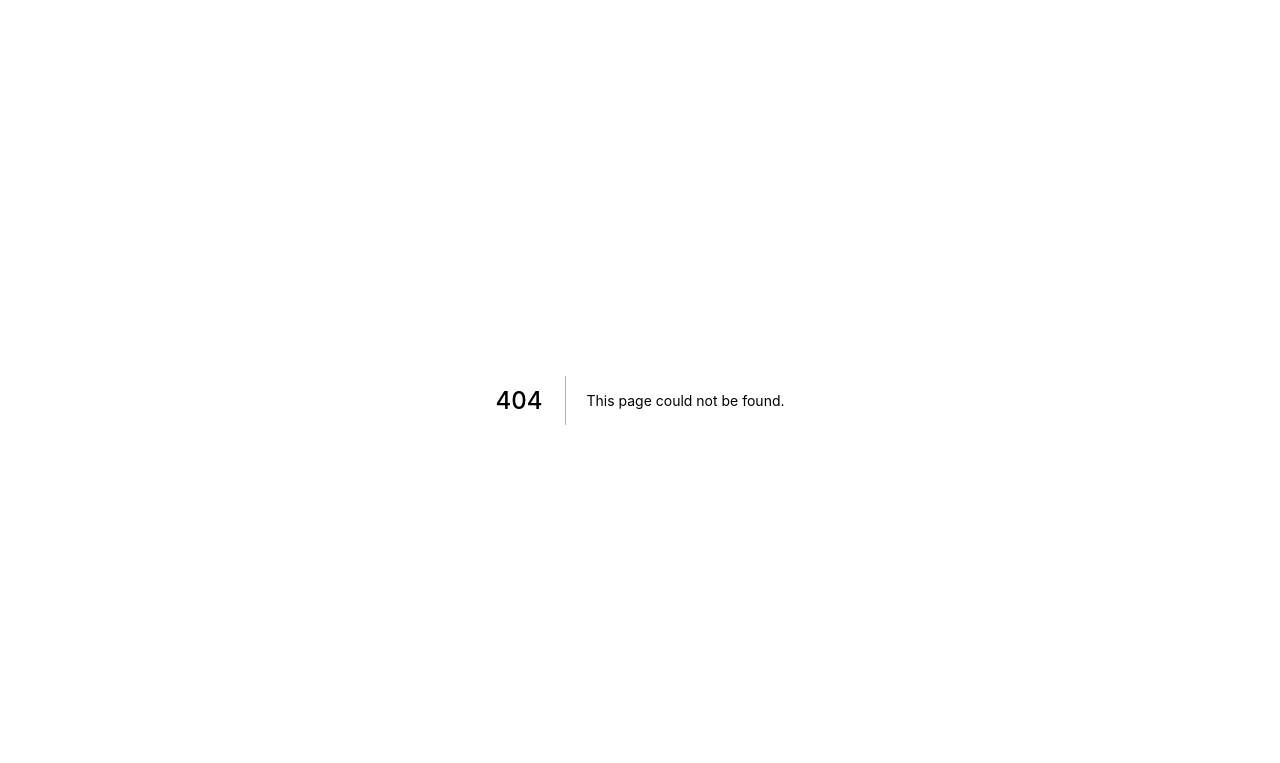
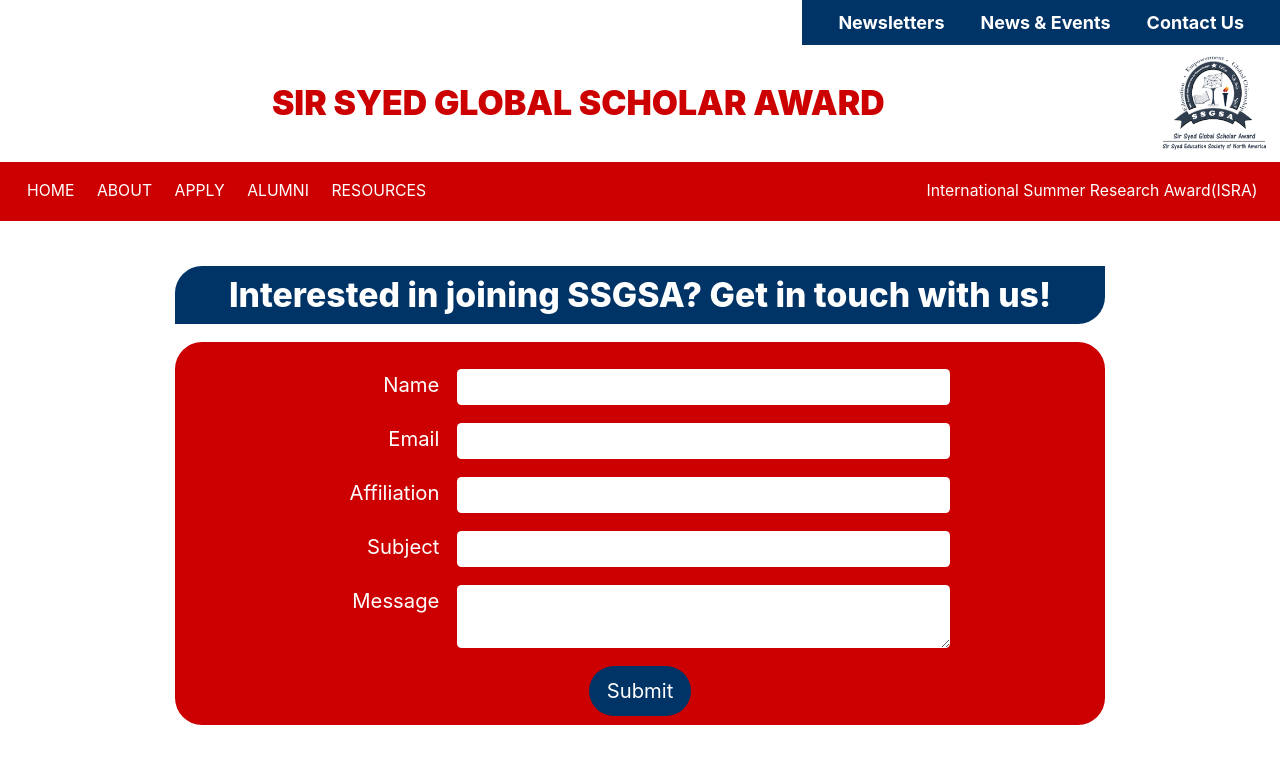
Before and after one commit to ssgsa-us/ssgsa.us, a Next.js app: page /contact in a window 1280 px wide. Before the commit this address had no page. Shown: the top 763 px of the page. Built offline with nearby package versions, Linux system fonts and the light colour scheme.

Commit message:
Add Contact Us page (#61)
* Add contact us page

* Send mail on submission of contact form

* Add email validation

```diff
--- a/components/Header.js
+++ b/components/Header.js
@@ -26,7 +26,7 @@
               News &amp; Events
             </a>
           </Link>
-          <Link href="/">
+          <Link href="/contactUs">
             <a className="px-1 sm:px-4">
               Contact Us
             </a>
--- a/next.config.js
+++ b/next.config.js
@@ -1,3 +1,10 @@
+require('dotenv').config()
+
 module.exports = {
+  env: {
+    EMAILJS_SERVICE_ID: process.env.EMAILJS_SERVICE_ID,
+    EMAILJS_TEMPLATE_ID: process.env.EMAILJS_TEMPLATE_ID,
+    EMAILJS_USER_ID: process.env.EMAILJS_USER_ID
+  },
   reactStrictMode: true,
 }
--- a/package.json
+++ b/package.json
@@ -9,6 +9,8 @@
     "lint": "next lint"
   },
   "dependencies": {
+    "dotenv": "^10.0.0",
+    "emailjs-com": "^3.2.0",
     "@fortawesome/fontawesome-svg-core": "^1.2.36",
     "@fortawesome/free-brands-svg-icons": "^5.15.4",
     "@fortawesome/free-solid-svg-icons": "^5.15.4",
--- /dev/null
+++ b/pages/contact.js
@@ -0,0 +1,148 @@
+import emailjs from 'emailjs-com';
+import { useState } from "react";
+import Footer from "../components/Footer";
+import Header from "../components/Header";
+import styles from "../styles/Home.module.css";
+
+export default function Home() {
+  const [name, setName] = useState("")
+  const [email, setEmail] = useState("")
+  const [affiliation, setAffiliation] = useState("")
+  const [subject, setSubject] = useState("")
+  const [message, setMessage] = useState("")
+  const [error, setError] = useState("")
+  const [success, setSuccess] = useState("")
+
+  const sendEmail = (e) => {
+    setError("")
+    setSuccess("")
+    e.preventDefault();
+
+    if (name && email && affiliation && subject && message) {
+      const regex = /^(([^<>()[\]\\.,;:\s@"]+(\.[^<>()[\]\\.,;:\s@"]+)*)|(".+"))@((\[[0-9]{1,3}\.[0-9]{1,3}\.[0-9]{1,3}\.[0-9]{1,3}\])|(([a-zA-Z\-0-9]+\.)+[a-zA-Z]{2,}))$/
+      if (regex.test(String(email).toLowerCase())) {
+        const templateParams = {
+          "name": name,
+          "email": email,
+          "affiliation": affiliation,
+          "subject": subject,
+          "message": message
+        }
+
+        emailjs
+          .send(
+            process.env.EMAILJS_SERVICE_ID,
+            process.env.EMAILJS_TEMPLATE_ID,
+            templateParams,
+            process.env.EMAILJS_USER_ID
+          )
+          .then(() => {
+            setSuccess("We have recieved your mail and will contact you as soon as possible.")
+          })
+          .catch(() => {
+            setError("Some Error Occured. Try Again!")
+          })
+      } else {
+        setError("Email should be valid.")
+      }
+    } else {
+      setError("All Fields Are Required.")
+    }
+  }
+
+  return (
+    <div className={styles.container}>
+      <Header />
+      <div className="mx-4 sm:mx-12 lg:mx-20 mt-10 flex justify-center">
+        <div>
+          <h1 className="mb-4 bg-blue-850 text-xl sm:text-2xl lg:text-3xl text-center text-white font-extrabold py-2 px-6 sm:px-12 rounded-tl-3xl rounded-br-3xl">
+            Interested in joining SSGSA? Get in touch with us!
+          </h1>
+
+          {error ? (
+            <div
+              className="bg-red-200 rounded-3xl p-2 pl-6 mb-2"
+            >
+              <p><span className='font-bold'>Error:</span> {error}</p>
+            </div>
+          ) : null}
+
+          {success ? (
+            <div
+              className="bg-green-600 rounded-3xl p-2 pl-6 mb-2"
+            >
+              <p className='text-white'><span className='font-bold'>Sent:</span> {success}</p>
+            </div>
+          ) : null}
+
+          <div
+            className="bg-red-850 rounded-3xl p-2"
+          >
+            <div>
+              <div className="grid grid-cols-7 gap-1 sm:gap-4 m-4">
+                <p className="col-span-2 sm:text-right text-white text-base md:text-lg">Name</p>
+                <input
+                  className="col-span-7 sm:col-span-4 p-1 rounded"
+                  name="Name"
+                  type="text"
+                  value={name}
+                  onChange={(e) => setName(e.target.value)}
+                />
+              </div>
+              <div className="grid grid-cols-7 gap-1 sm:gap-4 m-4">
+                <p className="col-span-2 sm:text-right text-white text-base md:text-lg">Email</p>
+                <input
+                  className="col-span-7 sm:col-span-4 p-1 rounded"
+                  name="Email"
+                  type="email"
+                  value={email}
+                  onChange={(e) => setEmail(e.target.value)}
+                />
+              </div>
+              <div className="grid grid-cols-7 gap-1 sm:gap-4 m-4">
+                <p className="col-span-2 sm:text-right text-white text-base md:text-lg">Affiliation</p>
+                <input
+                  className="col-span-7 sm:col-span-4 p-1 rounded"
+                  name="Affiliation"
+                  type="text"
+                  value={affiliation}
+                  onChange={(e) => setAffiliation(e.target.value)}
+                />
+              </div>
+              <div className="grid grid-cols-7 gap-1 sm:gap-4 m-4">
+                <p className="col-span-2 sm:text-right text-white text-base md:text-lg">Subject</p>
+                <input
+                  className="col-span-7 sm:col-span-4 p-1 rounded"
+                  name="Subject"
+                  type="text"
+                  value={subject}
+                  onChange={(e) => setSubject(e.target.value)}
+                />
+              </div>
+              <div className="grid grid-cols-7 gap-1 sm:gap-4 m-4">
+                <p className="col-span-2 sm:text-right text-white text-base md:text-lg">Message</p>
+                <textarea
+                  className="col-span-7 sm:col-span-4 p-1 rounded"
+                  name="Message"
+                  type="text"
+                  value={message}
+                  onChange={(e) => setMessage(e.target.value)}
+                />
+              </div>
+
+              <div className="flex justify-center">
+                <button
+                  className="text-white text-base md:text-lg bg-blue-850 py-2 px-4 rounded-3xl"
+                  onClick={sendEmail}
+                >
+                  Submit
+                </button>
+              </div>
+            </div>
+          </div>
+        </div>
+      </div>
+      <Footer />
+    </div>
+  );
+}
```
Also changed, not shown: 1 other file (tests, documents, lock files or other folders).
